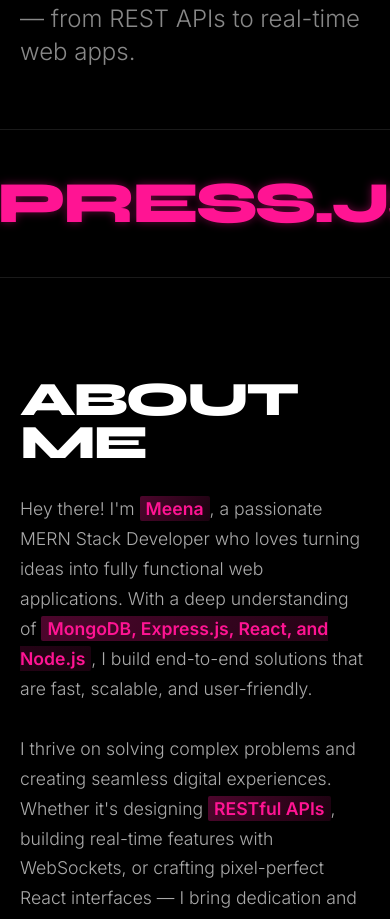
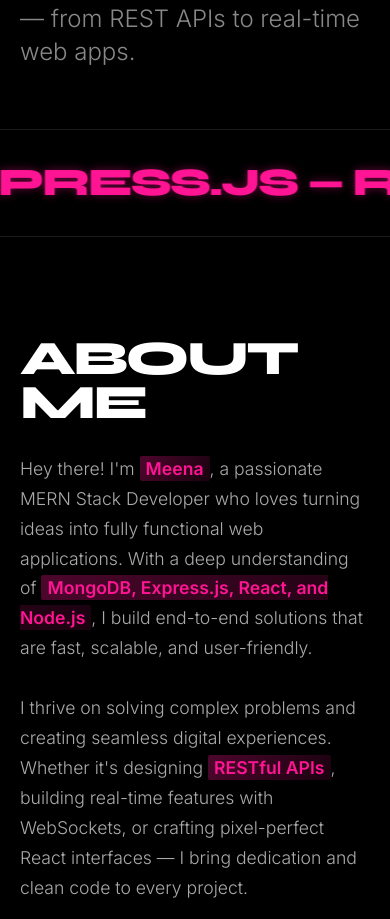
Before and after one commit to meena55619/meenuu-folio, a Next.js app: page / in a window 390 px wide. Shown: the part 1480-2399 px from the top of the page. Built offline with nearby package versions, Linux system fonts and the light colour scheme.

Commit message:
fix: optimize marquee performance and mobile visibility

```diff
--- a/app/globals.css
+++ b/app/globals.css
@@ -389,7 +389,10 @@ nav {
 
 .marquee-inner {
   display: inline-block;
-  animation: 20s linear 0s infinite normal none running marquee;
+  animation: marquee 20s linear infinite;
+  will-change: transform;
+  backface-visibility: hidden;
+  -webkit-backface-visibility: hidden;
 }
 
 @keyframes marquee {
@@ -1120,7 +1123,12 @@ html[class^="img_"][amp4ads=""][i-amphtml-layout=""][i-amphtml-no-boilerplate=""
   }
 
   .scrolling-marquee {
-    padding: 50px 0;
+    padding: 30px 0;
+  }
+
+  .tech-stack {
+    font-size: clamp(2rem, 10vw, 4rem) !important;
+    line-height: 1.2 !important;
   }
 
   /* About section responsive */
```
